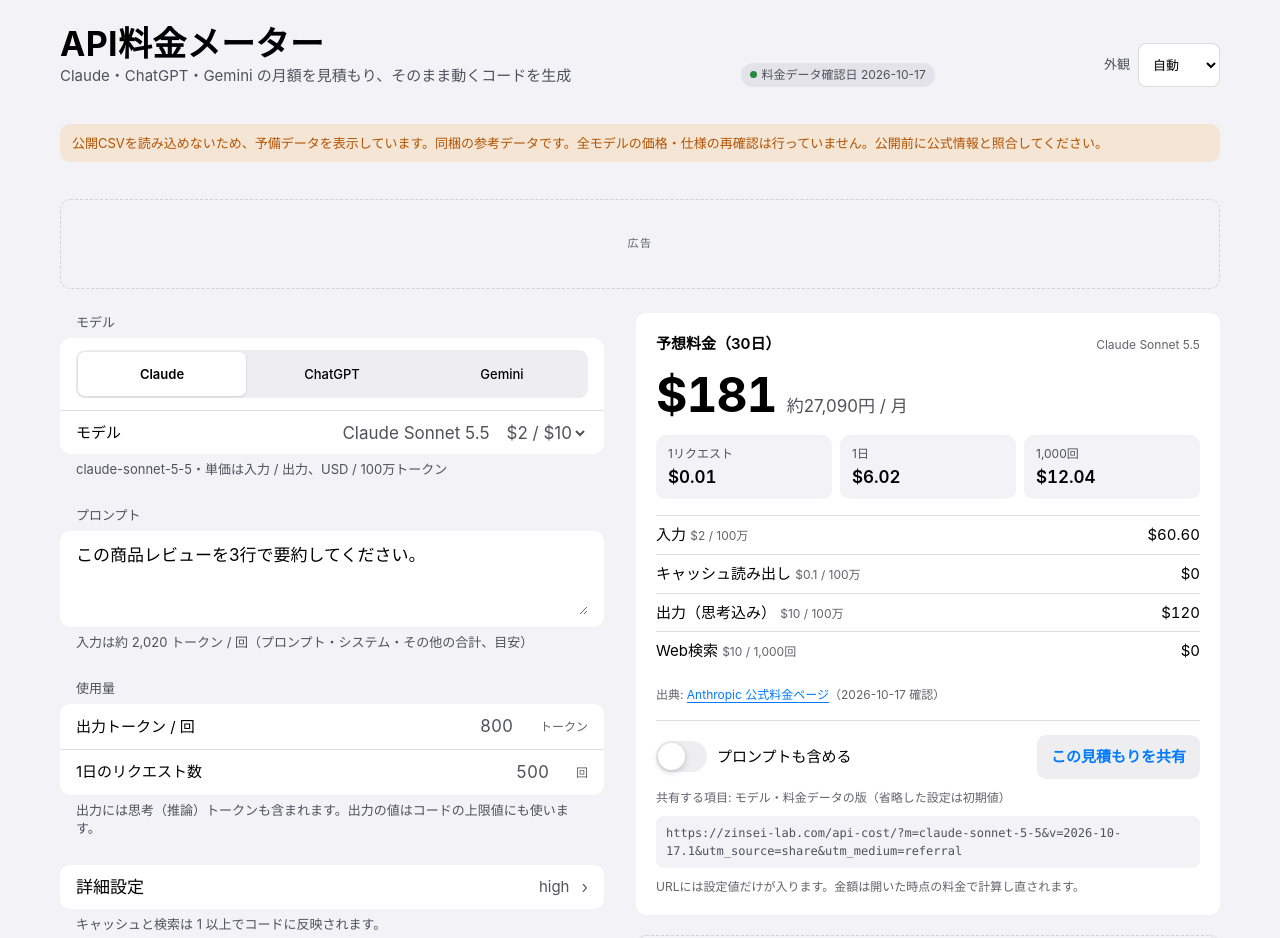
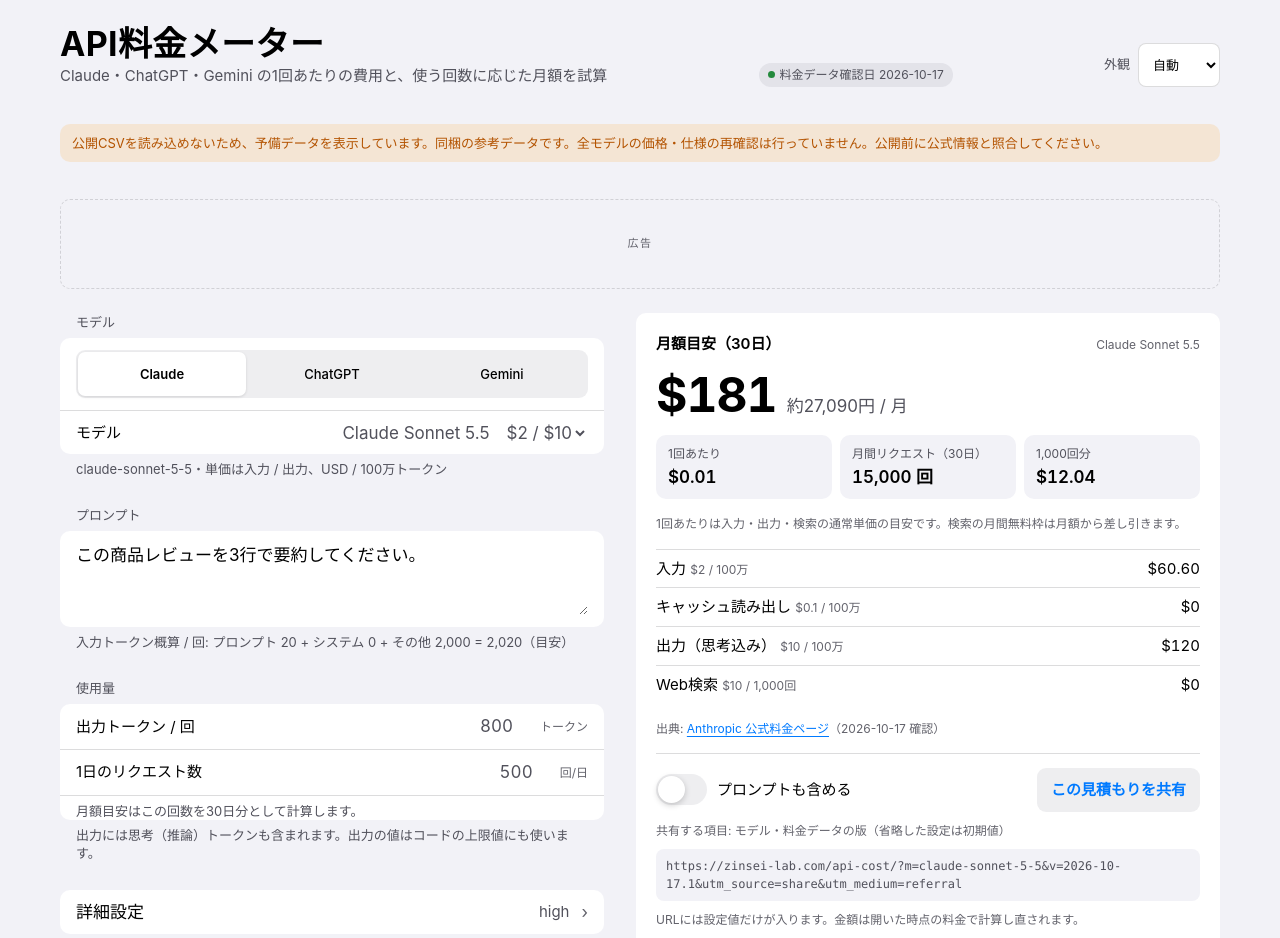
Before and after one commit to YutaKoike262/genAI-API-calc-app, a website with bundled scripts: page public/api-cost/index.html in a window 1280 px wide. Shown: the top 938 px of the page. Built offline with nearby package versions, Linux system fonts and the light colour scheme.

Commit message:
Show per-request and monthly API cost estimates

```diff
--- a/public/api-cost/assets/app.js
+++ b/public/api-cost/assets/app.js
@@ -80,7 +80,7 @@ function update() {
   $("mLabel").textContent = m.label;
   $("monthly").textContent = $("barMonthly").textContent = usd(r.monthly);
   $("monthlyJpy").textContent = yen(r.monthly);
-  $("perReq").textContent = usd(r.perReq); $("perDay").textContent = usd(r.monthly / 30); $("perK").textContent = usd(r.perReq * 1000);
+  $("perReq").textContent = usd(r.perReq); $("requestCount").textContent = r.monthReq.toLocaleString('ja-JP') + ' 回'; $("perK").textContent = usd(r.perReq * 1000);
   const rows = [["入力", `$${r.t.input} / 100万`, r.cIn], ["キャッシュ読み出し", `$${r.t.cache} / 100万`, r.cCache], ["出力（思考込み）", `$${r.t.output} / 100万`, r.cOut],
     ["Web検索", `$${pv.web_search_per_1k} / 1,000回` + (pv.web_search_free ? `・月${pv.web_search_free.toLocaleString()}回無料` : ""), r.cSearch]];
   $("breakdown").replaceChildren(...rows.map(([k, rate, val]) => el("div", {}, el("span", {}, k + " ", el("small", {}, rate)), el("span", {}, usd(val)))));
@@ -91,7 +91,7 @@ function update() {
   if (r.long) $("longNote").textContent = `入力が ${m.tiers[0].upTo.toLocaleString()} トークンを超えるため、長い入力向けの料金で計算しています。`;
   const source = el('a',{href:r.t.source_url || pv.pricing_url,target:'_blank',rel:'noopener noreferrer'},pv.vendor + ' 公式料金ページ');
   $('source').replaceChildren('出典: ', source, `（${m.checked_at || '確認日未登録'} 確認）` + (m.needs_review ? '・要確認（30日以上経過または確認日未登録）' : '') + (v.batch ? '・バッチ料金適用' : ''));
-  $("tokFtr").textContent = `入力は約 ${r.inTok.toLocaleString()} トークン / 回（プロンプト・システム・その他の合計、目安）`;
+  $("tokFtr").textContent = `入力トークン概算 / 回: プロンプト ${estTokens(v.prompt).toLocaleString()} + システム ${estTokens(v.system).toLocaleString()} + その他 ${num(v.extra_input).toLocaleString()} = ${r.inTok.toLocaleString()}（目安）`;
   const bits = [v.effort]; if (String(v.system || "").trim()) bits.push("システム"); if (num(v.cache)) bits.push(`キャッシュ ${v.cache}%`); if (num(v.web_search)) bits.push(`検索 ×${Math.floor(num(v.web_search))}`); if (v.batch) bits.push("バッチ");
   $("advSum").textContent = bits.join("・");
   $("shareUrl").textContent = shareUrl(m, v, state.withPrompt);
--- a/public/api-cost/assets/core.js
+++ b/public/api-cost/assets/core.js
@@ -58,7 +58,8 @@ function calc(m, v, tiers = m.tiers, batchTiers = m.batch_tiers) {
   const cOut = num(v.max_output) * t.output / 1e6 * monthReq;
   const cSearch = Math.max(0, Math.floor(num(v.web_search)) * monthReq - pv.web_search_free) * pv.web_search_per_1k / 1000;
   const monthly = cIn + cCache + cOut + cSearch;
-  return { inTok, t, cIn, cCache, cOut, cSearch, monthly, perReq: monthReq ? monthly / monthReq : 0, long: t.tier === 'long' };
+  const perReq = ((inTok - cached) * t.input + cached * t.cache + num(v.max_output) * t.output) / 1e6 + Math.floor(num(v.web_search)) * pv.web_search_per_1k / 1000;
+  return { inTok, t, cIn, cCache, cOut, cSearch, monthly, perReq, monthReq, long: t.tier === 'long' };
 }
 
 /* ======================================================================
@@ -188,10 +189,11 @@ function parseShare(url) {
   if (m) ok++; else { if (sp.has('m')) bad++; m = modelById(DATA.default_model); }
   const vals = defaults(m);
   DATA.params.forEach(p => {
-    if (!p.share_key || !sp.has(p.share_key)) return;
-    const raw = sp.get(p.share_key), r = rowsFor(m).find(r => r.param === p.id);
+    const key = p.share_key;
+    if (!key || !sp.has(key)) return;
+    const raw = sp.get(key), r = rowsFor(m).find(r => r.param === p.id);
     let good = false, val;
-    if (sp.getAll(p.share_key).length !== 1) { bad++; return; }
+    if (sp.getAll(key).length !== 1) { bad++; return; }
     if (p.share_optin) { try { val = b64d(raw); good = Array.from(val).length <= 1000; } catch {} }
     else if (p.ui === 'toggle') { good = raw === '1' || raw === '0'; val = raw === '1'; if (p.id === 'batch' && val && !m.batch_tiers.length) good = false; }
     else if (p.ui === 'select') { good = !!r?.values.split('|').includes(raw); val = raw; }
--- a/public/api-cost/assets/data.js
+++ b/public/api-cost/assets/data.js
@@ -107,7 +107,10 @@ export function normalizeTables(tables, { day = todayJST(), siteUrl = 'http://lo
     if (!['select','number','text','textarea','toggle'].includes(r.ui_type) || !['basic','advanced'].includes(r.group)) throw Error('params が不正です');
     if (r.share_key && !safeKey(r.share_key)) throw Error('share_key が不正です');
     const base = BASE[r.param_id] || {def: r.ui_type === 'toggle' ? false : r.ui_type === 'number' ? 0 : '', min:0, max:1000000};
-    return { ...base, ...r, id:r.param_id, ui:r.ui_type, group:r.param_id === 'prompt' ? 'prompt' : r.group, share_optin:String(r.share_optin).toLowerCase() === 'true' };
+    const p = { ...base, ...r, id:r.param_id, ui:r.ui_type, group:r.param_id === 'prompt' ? 'prompt' : r.group, share_optin:String(r.share_optin).toLowerCase() === 'true' };
+    if (p.id === 'requests_per_day') Object.assign(p, { label:'1日のリクエスト数', unit:'回/日', help:'月額目安はこの回数を30日分として計算します。' , share_key:'rpd' });
+    if (p.id === 'extra_input') Object.assign(p, { help:'プロンプト欄に含めていない会話履歴や追加テキストのトークン数です。初期値は2,000トークンで、料金計算に含まれます。' });
+    return p;
   });
   for (const id of Object.keys(BASE)) if (!params.some(p => p.id === id)) throw Error(`${id} パラメーターがありません`);
   const keys = params.map(p => p.share_key).filter(Boolean);
--- a/public/api-cost/index.html
+++ b/public/api-cost/index.html
@@ -3,13 +3,13 @@
 <head>
 <meta charset="utf-8">
 <meta name="viewport" content="width=device-width, initial-scale=1, viewport-fit=cover">
-<title>API料金メーター | Claude・OpenAI・Geminiの料金比較</title>
+<title>API料金メーター | Claude・OpenAI・Geminiの1回料金と月額を試算</title>
 
 <link rel="stylesheet" href="assets/app.css">
-<meta name="description" content="Claude・OpenAI・GeminiのAPI月額料金を比較。キャッシュ・バッチ処理・検索を含めて見積もり、Python・curl・JavaScriptコードと共有URLを作成できます。">
+<meta name="description" content="Claude・OpenAI・GeminiのAPIを1回使う費用と、リクエスト数に応じた月額を試算。キャッシュ・バッチ処理・検索も設定できます。">
 <meta name="referrer" content="no-referrer">
 <meta property="og:type" content="website"><meta property="og:locale" content="ja_JP">
-<meta property="og:title" content="API料金メーター"><meta property="og:description" content="APIの月額を見積もり、コードを生成。">
+<meta property="og:title" content="API料金メーター"><meta property="og:description" content="APIの1回料金とリクエスト数に応じた月額を試算。">
 <meta property="og:image" content="https://zinsei-lab.com/api-cost/assets/og.png"><meta name="twitter:card" content="summary_large_image">
 <link rel="icon" href="assets/icon.svg" type="image/svg+xml"><link rel="canonical" href="https://zinsei-lab.com/api-cost/"><meta property="og:url" content="https://zinsei-lab.com/api-cost/"></head>
 <body>
@@ -17,7 +17,7 @@
   <header>
     <div>
       <h1>API料金メーター</h1>
-      <p class="sub">Claude・ChatGPT・Gemini の月額を見積もり、そのまま動くコードを生成</p>
+      <p class="sub">Claude・ChatGPT・Gemini の1回あたりの費用と、使う回数に応じた月額を試算</p>
     </div>
     <span class="chip"><span class="dot"></span><span>料金データ確認日 <span id="checked"></span></span></span>
     <label class="appearance">外観 <select id="theme" aria-label="外観"><option value="auto">自動</option><option value="light">ライト</option><option value="dark">ダーク</option></select></label>
@@ -66,14 +66,15 @@
     <aside class="right" aria-label="結果">
       <div class="card" aria-live="polite">
         <div style="display:flex;justify-content:space-between;align-items:baseline;gap:8px;flex-wrap:wrap">
-          <span style="font-size:15px;font-weight:600">予想料金（30日）</span><span class="fine" id="mLabel"></span>
+          <span style="font-size:15px;font-weight:600">月額目安（30日）</span><span class="fine" id="mLabel"></span>
         </div>
         <div class="big"><span class="num" id="monthly"></span><span class="unit2" id="monthlyJpy"></span></div>
         <div class="stats">
-          <div class="stat"><span>1リクエスト</span><b id="perReq"></b></div>
-          <div class="stat"><span>1日</span><b id="perDay"></b></div>
-          <div class="stat"><span>1,000回</span><b id="perK"></b></div>
+          <div class="stat"><span>1回あたり</span><b id="perReq"></b></div>
+          <div class="stat"><span>月間リクエスト（30日）</span><b id="requestCount"></b></div>
+          <div class="stat"><span>1,000回分</span><b id="perK"></b></div>
         </div>
+        <div class="fine">1回あたりは入力・出力・検索の通常単価の目安です。検索の月間無料枠は月額から差し引きます。</div>
         <div class="bd" id="breakdown"></div>
         <div class="note warn" id="future" hidden></div>
         <div class="note warn" id="longNote" hidden></div>
@@ -129,7 +130,7 @@
 </main>
 
 <div class="bar" aria-hidden="false">
-  <div class="m"><span>予想料金（30日）</span><b id="barMonthly"></b></div>
+  <div class="m"><span>月額目安（30日）</span><b id="barMonthly"></b></div>
   <button type="button" class="btn" id="barGen" disabled>コードを生成</button>
 </div>
 
```
Also changed, not shown: public/api-cost/guide.html (+4 -4 lines), tests/core.test.js (+6 -3 lines), README.md.
